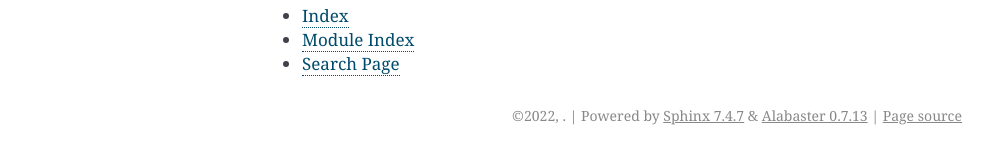
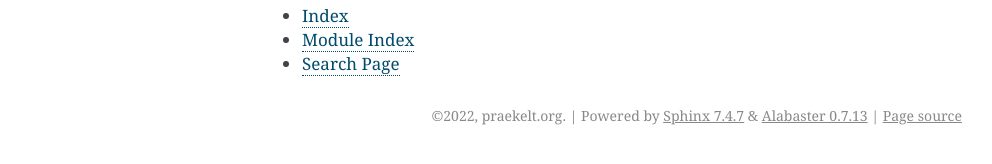
Before and after one commit to praekeltfoundation/vumi2, a Sphinx documentation site: the page built from docs/index.rst, in a window 1280 px wide. Shown: the part 468-632 px from the top of the page, without its empty margins (148-1140 px from the left). Built offline with Sphinx 7.4.7, drawn with Linux system fonts in a browser that asks for light colours.

Commit message:
Hardcode docs author so that we don't need importlib.metadata

```diff
--- a/docs/conf.py
+++ b/docs/conf.py
@@ -1,7 +1,7 @@
 from datetime import datetime
-from importlib.metadata import metadata
 from typing import List
 
+import pkg_resources
 from packaging.version import Version
 from packaging.version import parse as parse_version
 
@@ -14,9 +14,9 @@ from packaging.version import parse as parse_version
 # https://www.sphinx-doc.org/en/master/usage/configuration.html#project-information
 
 project = "vumi2"
-author = metadata(project)["author"]
+author = "praekelt.org"
 copyright = f"{datetime.now().year}, {author}"
-release = metadata(project)["version"]
+release = pkg_resources.get_distribution(project).version
 parsed_version = parse_version(release)
 if isinstance(parsed_version, Version):
     version = f"{parsed_version.major}.{parsed_version.minor}"
```
